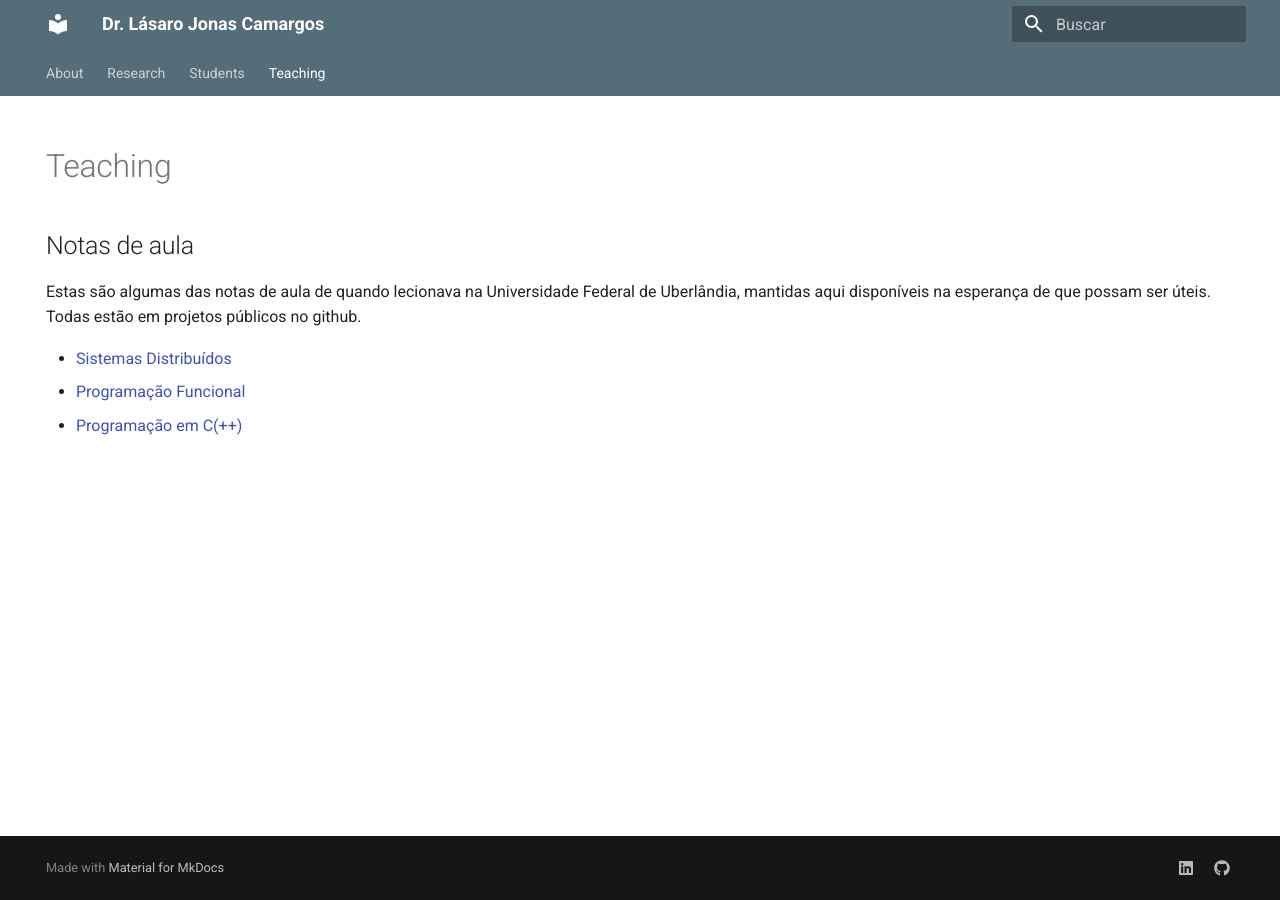
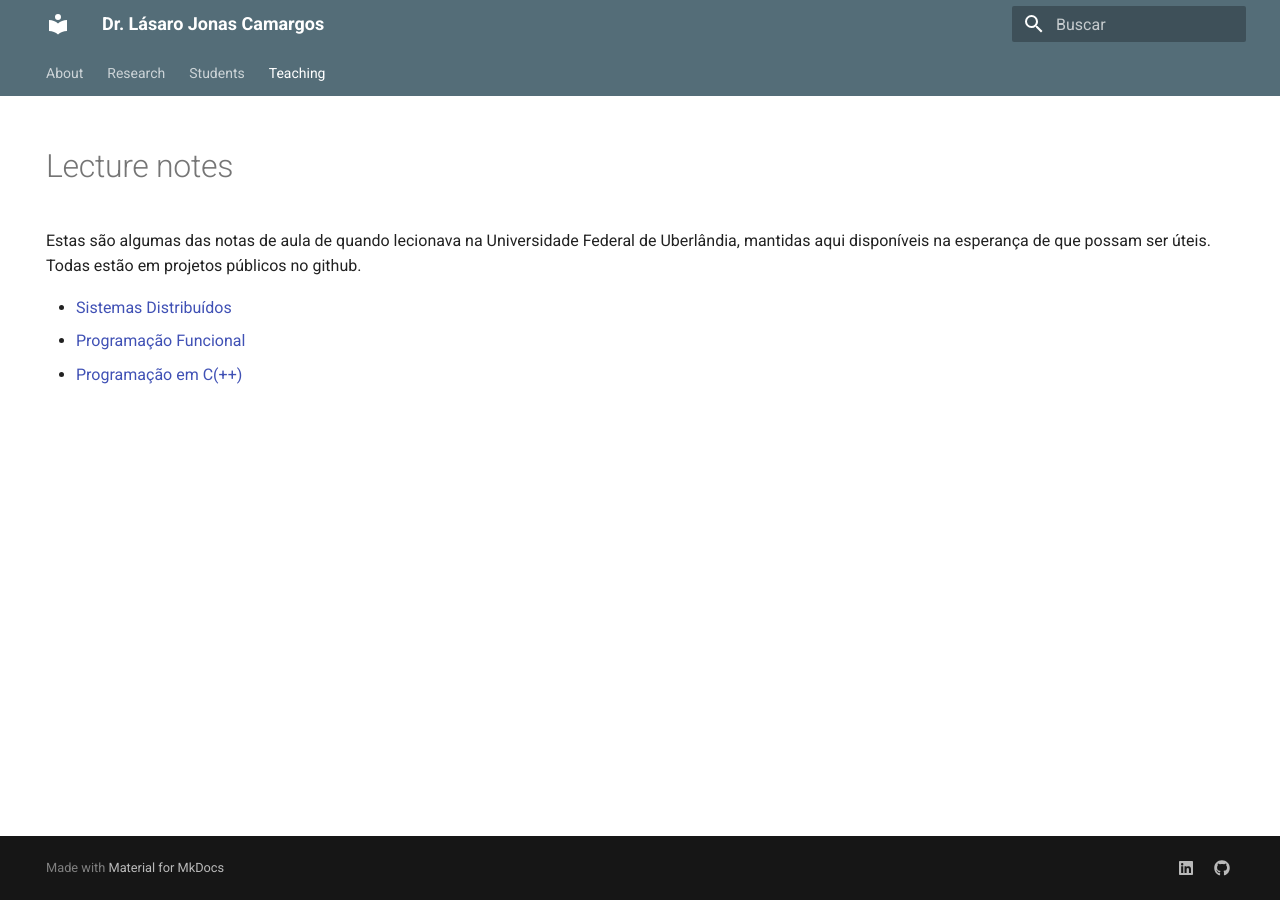
Before and after one commit to lasarojc/lasarojc.github.io, an MkDocs documentation site: the page built from docs/teaching/index.md, in a window 1280 px wide. Built offline with MkDocs 1.6.1 and Material for MkDocs 9.7.7, drawn with Linux system fonts in a browser that asks for light colours.

Commit message:
Update index.md

```diff
--- a/docs/teaching/index.md
+++ b/docs/teaching/index.md
@@ -4,9 +4,8 @@ hide:
   - toc
 ---
 
-# Teaching
+# Lecture notes
 
-## Notas de aula
 Estas são algumas das notas de aula de quando lecionava na Universidade Federal de Uberlândia, mantidas aqui disponíveis na esperança de que possam ser úteis.
 Todas estão em projetos públicos no github.
 
```
